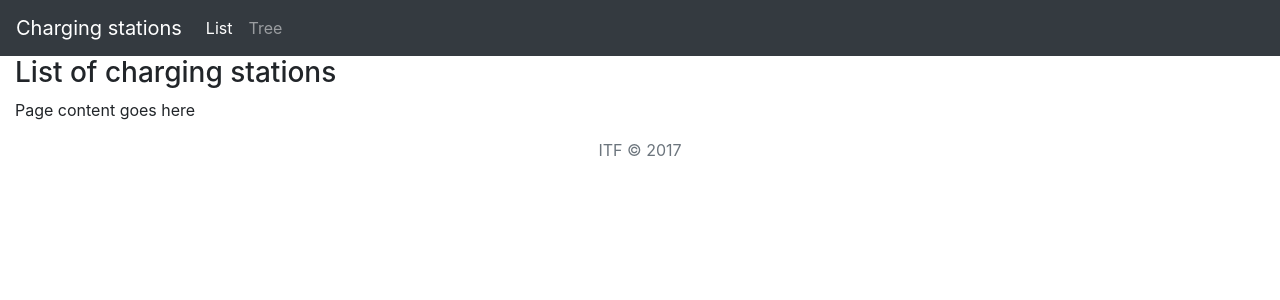
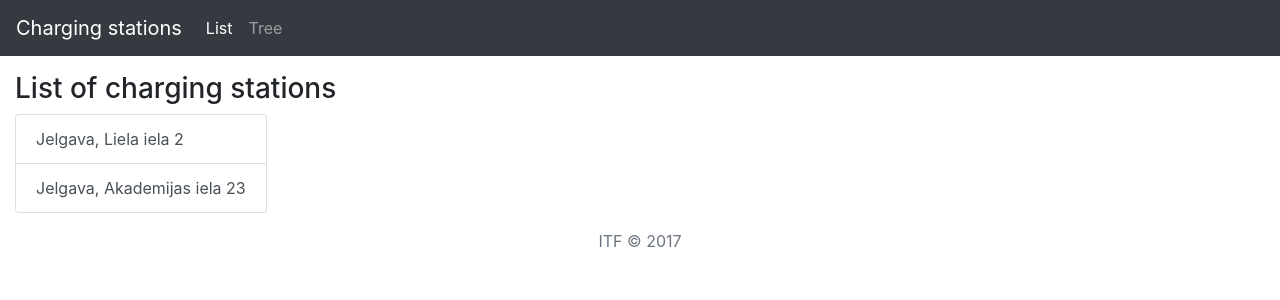
Before and after one commit to Vitaljok/charging-station-demo, an Angular app in the folder front-end/: page / in a window 1280 px wide. Shown: the top 300 px of the page. Built offline with nearby package versions, Linux system fonts and the light colour scheme.

Commit message:
Using charging station variables

```diff
--- a/front-end/src/app/app.component.html
+++ b/front-end/src/app/app.component.html
@@ -15,9 +15,16 @@
 </header>
 <main>
   <div class="container-fluid">
-    <h3>List of charging stations</h3>
-    <section>
-      <p>Page content goes here</p>
+    <section class="mt-3">
+      <h3>List of charging stations</h3>
+      <ul class="list-group d-inline-block">
+        <li class="list-group-item list-group-item-action">
+          {{firstStation.city}}, {{firstStation.address}}
+        </li>
+        <li class="list-group-item list-group-item-action">
+          {{secondStation.city}}, {{secondStation.address}}
+        </li>
+      </ul>
     </section>
   </div>
 </main>
--- a/front-end/src/app/app.component.ts
+++ b/front-end/src/app/app.component.ts
@@ -1,4 +1,15 @@
 import { Component } from '@angular/core';
+
+class ChargingStation {
+  // plain simple public class fields
+  power: number;
+  price: number;
+  // class fields defined via constructor parameters
+  constructor(public id: number,
+    public city: string,
+    public address: string,
+    public isActive: boolean = true) { }
+}
 
 @Component({
   selector: 'app-root',
@@ -6,5 +17,16 @@ import { Component } from '@angular/core';
   styleUrls: ['./app.component.css']
 })
 export class AppComponent {
-  title = 'app';
+  // instance initialization via constructor
+  firstStation: ChargingStation = new ChargingStation(1, 'Jelgava', 'Liela iela 2');
+
+  // instance initialization via JSON notation
+  secondStation: ChargingStation = {
+    id: 2,
+    address: 'Akademijas iela 23',
+    city: 'Jelgava',
+    power: 20,
+    isActive: false,
+    price: 0.57
+  };
 }
```
Also changed, not shown: 1 other file (tests, documents, lock files or other folders).
